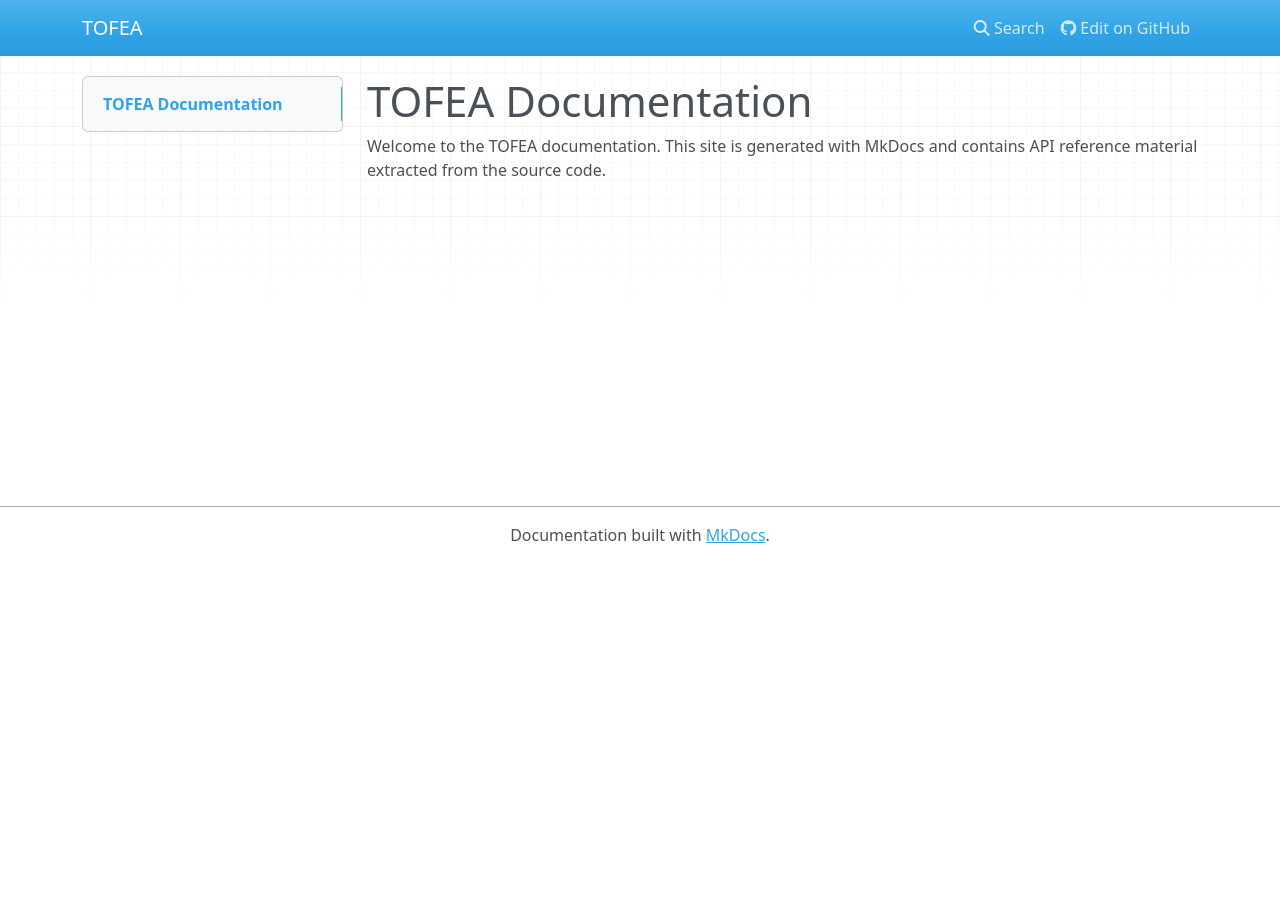
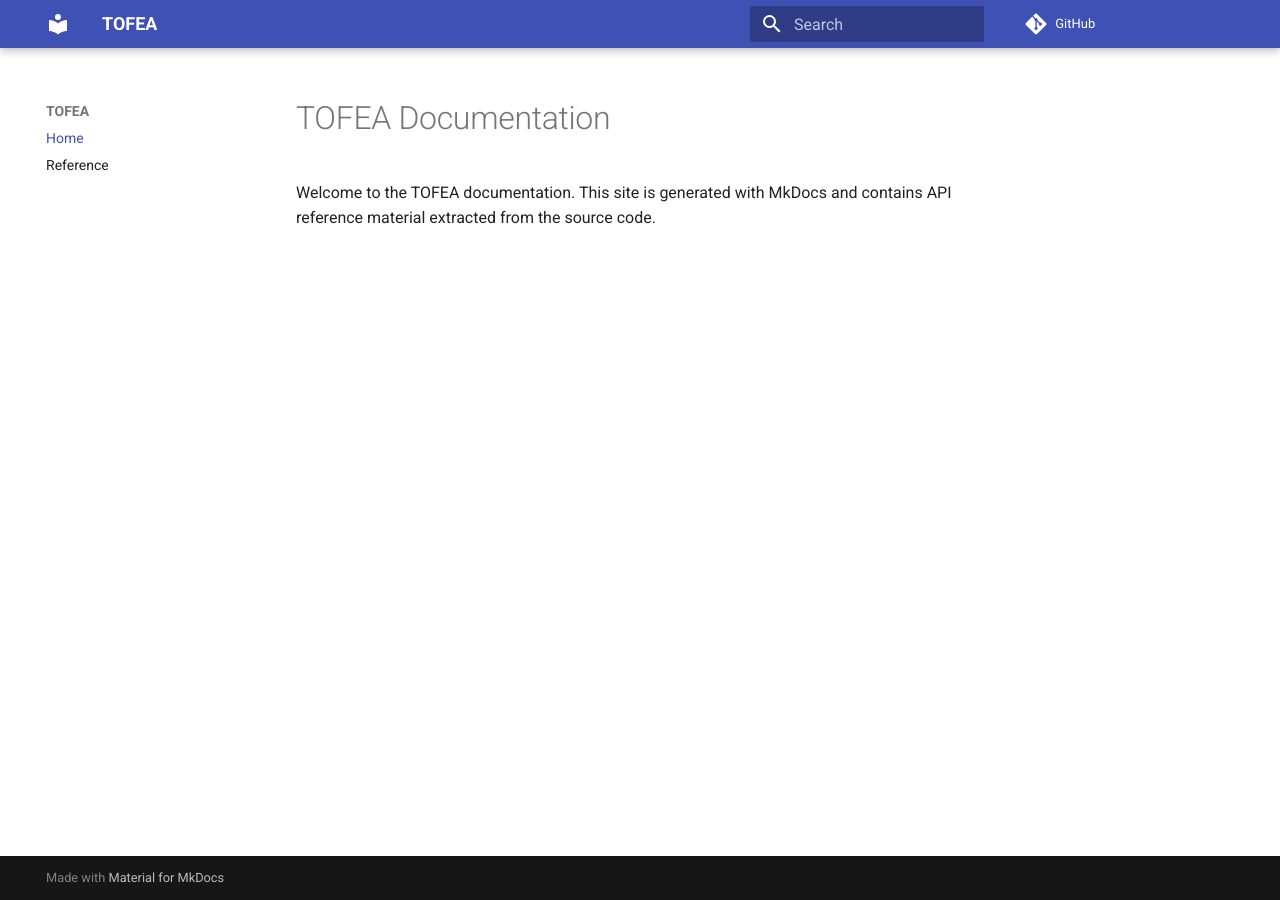
Before and after one commit to yaugenst/tofea, an MkDocs documentation site: the page built from docs/index.md, in a window 1280 px wide. Built offline with MkDocs 1.6.1 and Material for MkDocs 9.7.7, drawn with Linux system fonts in a browser that asks for light colours; nearby versions of some CDN libraries; comment, search, counter and statistics services are not loaded.

Commit message:
Add API reference docs and theme

```diff
--- a/mkdocs.yml
+++ b/mkdocs.yml
@@ -1,6 +1,11 @@
 site_name: TOFEA
 repo_url: https://github.com/mrbaozi/tofea
 docs_dir: docs
+theme:
+  name: material
+nav:
+  - Home: index.md
+  - Reference: reference.md
 plugins:
   - search
   - mkdocstrings:
--- a/pyproject.toml
+++ b/pyproject.toml
@@ -27,7 +27,7 @@
 tests = ["pytest", "pytest-cov"]
 examples = ["nlopt", "matplotlib"]
 all = ["tofea[tests,examples]"]
-docs = ["mkdocs", "mkdocstrings[python]"]
+docs = ["mkdocs", "mkdocstrings[python]", "mkdocs-material"]
 dev = ["tofea[all,docs]", "ruff", "mypy", "pre-commit"]
 
 [project.urls]
```
Also changed, not shown: README.md (+11 -0 lines), docs/reference.md (added, +3 -0 lines).
